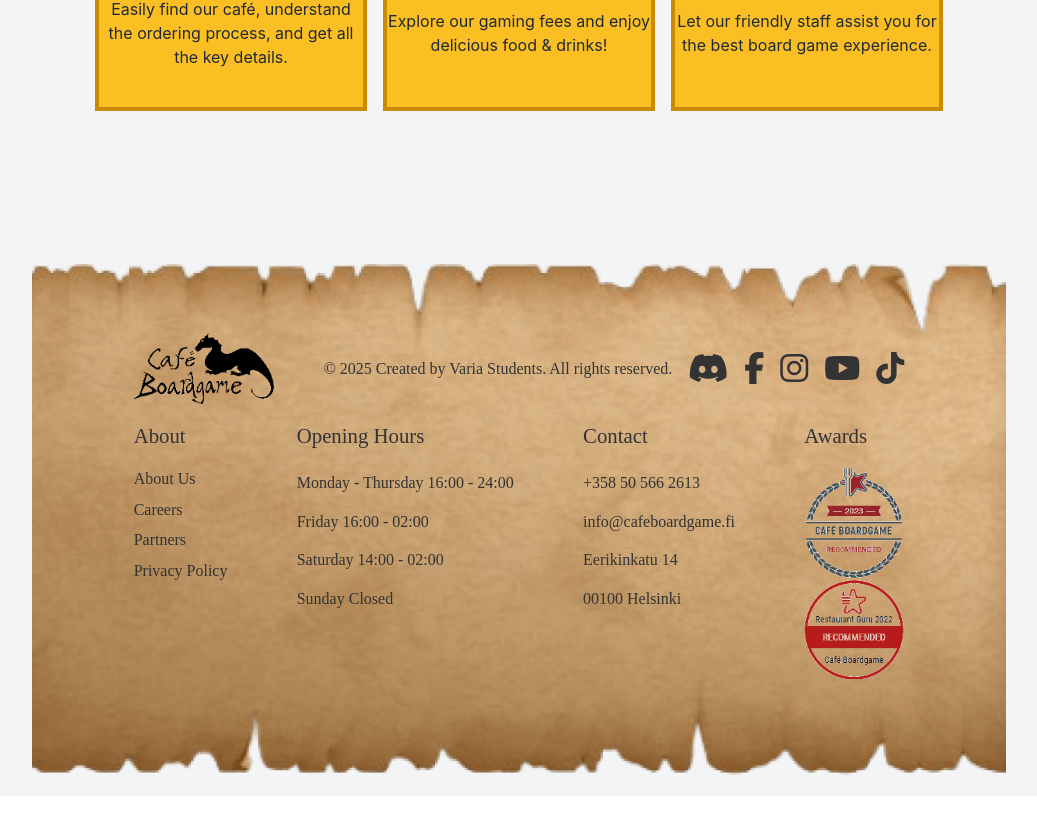
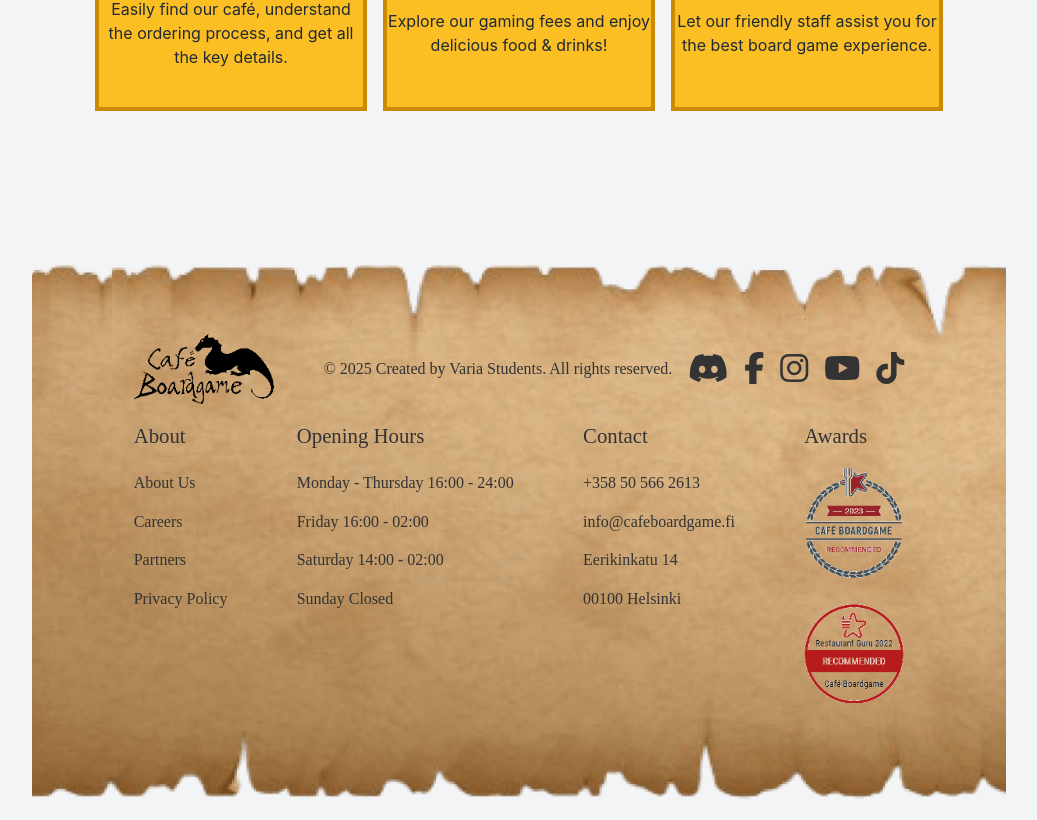
Before and after one commit to RychkovIurii/boardgamecafe, a React (Vite) app in the folder frontend/cafe-front/: page / in a window 1280 px wide. Shown: the part 1605-2425 px from the top of the page, without its empty margins (121-1158 px from the left). Before the commit the page ends 2401 px from the top, so only its background shows below. Built offline with nearby package versions, Linux system fonts and the light colour scheme; a web font is replaced by a local one.

Commit message:
Fixed gap between links and glued awards.

```diff
--- a/frontend/cafe-front/components/Footer.jsx
+++ b/frontend/cafe-front/components/Footer.jsx
@@ -35,10 +35,12 @@ export default function Footer() {
                     <div>
                         <h4>{t('footer.About')}</h4>
                         {/* //Change to Links */}
-                        <a href='/'>{t('footer.About Us')}</a>
-                        <a href='/'>{t('footer.Careers')}</a>
-                        <a href='/'>{t('footer.Partners')}</a>
-                        <a href='/'>{t('footer.Privacy Policy')}</a>
+                        <ul className="text-md leading-loose">
+                        <li><a href='/'>{t('footer.About Us')}</a></li>
+                        <li><a href='/'>{t('footer.Careers')}</a></li>
+                        <li><a href='/'>{t('footer.Partners')}</a></li>
+                        <li><a href='/'>{t('footer.Privacy Policy')}</a></li>
+                        </ul>
                     </div>
                     <div>
                         <h4>Opening Hours</h4>
@@ -63,6 +65,7 @@ export default function Footer() {
                         <h4>Awards</h4>
                         <div className="awards">
                             <div><img src={Award1} height={50} alt="Award1" /></div>
+                            <br></br>
                             <div><img src={Award2} height={50} alt="Award2" /></div>
                         </div>
                     </div>
```
